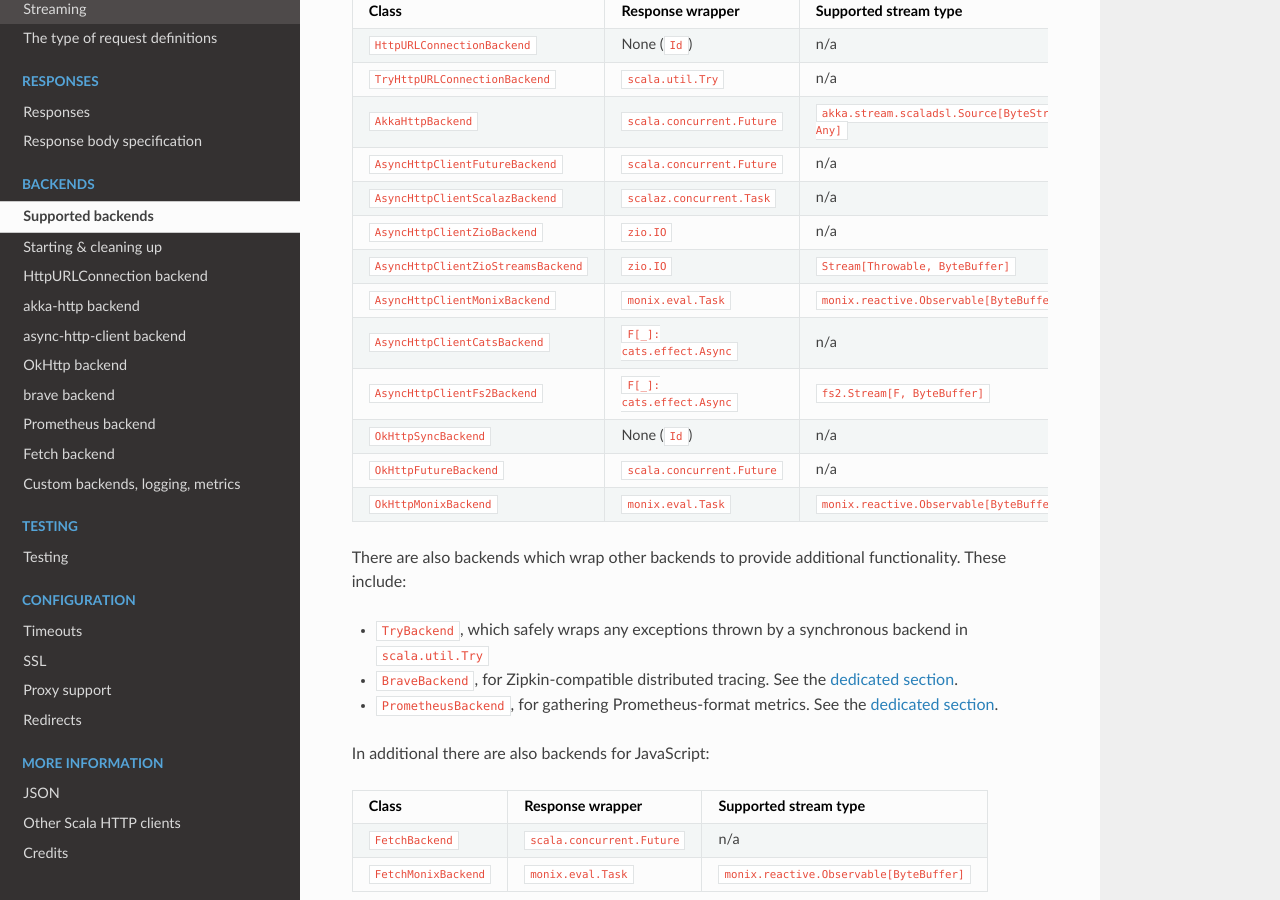
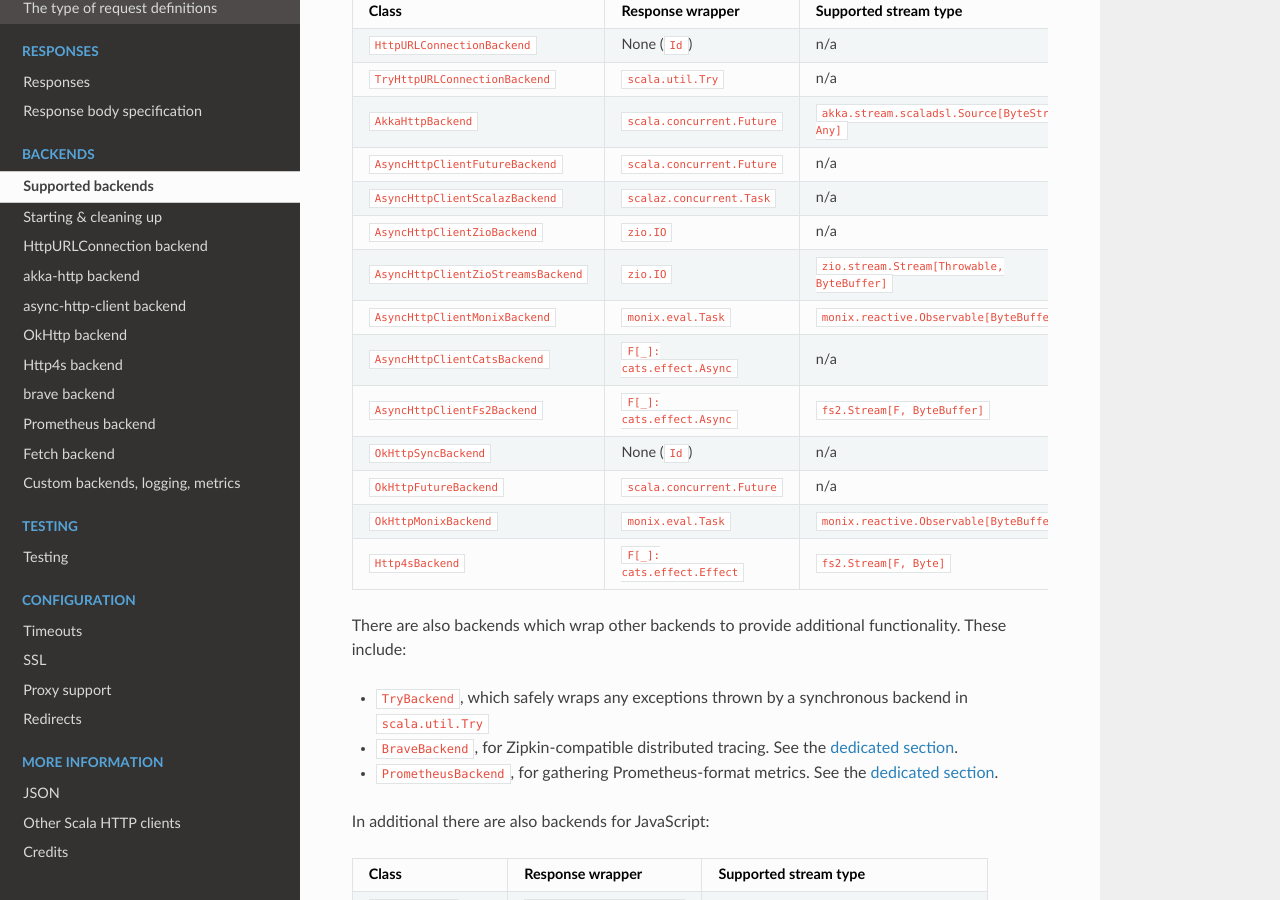
Before and after one commit to softwaremill/sttp, a Sphinx documentation site: the page built from docs/backends/summary.rst, in a window 1280 px wide and 900 px high, scrolled down 675 px. Built offline with Sphinx 7.4.7 and the Read the Docs theme 2.0.0, drawn with Linux system fonts in a browser that asks for light colours.

Commit message:
http4s backend

```diff
--- a/docs/backends/summary.rst
+++ b/docs/backends/summary.rst
@@ -23,13 +23,14 @@ Class                                Response wrapper             Supported stre
 ``AsyncHttpClientFutureBackend``     ``scala.concurrent.Future``  n/a
 ``AsyncHttpClientScalazBackend``     ``scalaz.concurrent.Task``   n/a
 ``AsyncHttpClientZioBackend``        ``zio.IO``                   n/a
-``AsyncHttpClientZioStreamsBackend`` ``zio.IO``                   ``Stream[Throwable, ByteBuffer]``
+``AsyncHttpClientZioStreamsBackend`` ``zio.IO``                   ``zio.stream.Stream[Throwable, ByteBuffer]``
 ``AsyncHttpClientMonixBackend``      ``monix.eval.Task``          ``monix.reactive.Observable[ByteBuffer]``
 ``AsyncHttpClientCatsBackend``       ``F[_]: cats.effect.Async``  n/a
 ``AsyncHttpClientFs2Backend``        ``F[_]: cats.effect.Async``  ``fs2.Stream[F, ByteBuffer]``
 ``OkHttpSyncBackend``                None (``Id``)                n/a
 ``OkHttpFutureBackend``              ``scala.concurrent.Future``  n/a
 ``OkHttpMonixBackend``               ``monix.eval.Task``          ``monix.reactive.Observable[ByteBuffer]``
+``Http4sBackend``                    ``F[_]: cats.effect.Effect`` ``fs2.Stream[F, Byte]``
 ==================================== ============================ ================================================
 
 There are also backends which wrap other backends to provide additional functionality. These include:
--- a/docs/index.rst
+++ b/docs/index.rst
@@ -3,7 +3,7 @@ sttp: the Scala HTTP client you always wanted!
 
 Welcome!
 
-`sttp <https://github.com/softwaremill/sttp>`_ is an open-source library which provides a clean, programmer-friendly API to define HTTP requests and execute them using one of the wrapped backends, such as `akka-http <https://doc.akka.io/docs/akka-http/current/scala/http/>`_, `async-http-client <https://github.com/AsyncHttpClient/async-http-client>`_ or `OkHttp <http://square.github.io/okhttp/>`_.
+`sttp <https://github.com/softwaremill/sttp>`_ is an open-source library which provides a clean, programmer-friendly API to define HTTP requests and execute them using one of the wrapped backends, such as `akka-http <https://doc.akka.io/docs/akka-http/current/scala/http/>`_, `async-http-client <https://github.com/AsyncHttpClient/async-http-client>`_, `http4s <https://http4s.org>`_ or `OkHttp <http://square.github.io/okhttp/>`_.
 
 Here's a very quick example of sttp in action::
 
@@ -68,6 +68,7 @@ For more examples, see the :ref:`usage examples <usage_examples>` section. Or ex
    backends/akkahttp
    backends/asynchttpclient
    backends/okhttp
+   backends/http4s
    backends/brave
    backends/prometheus
    backends/javascript/fetch
```
Also changed, not shown: README.md (+1 -1 lines), docs/backends/http4s.rst (added, +22 -0 lines), 7 other files.
